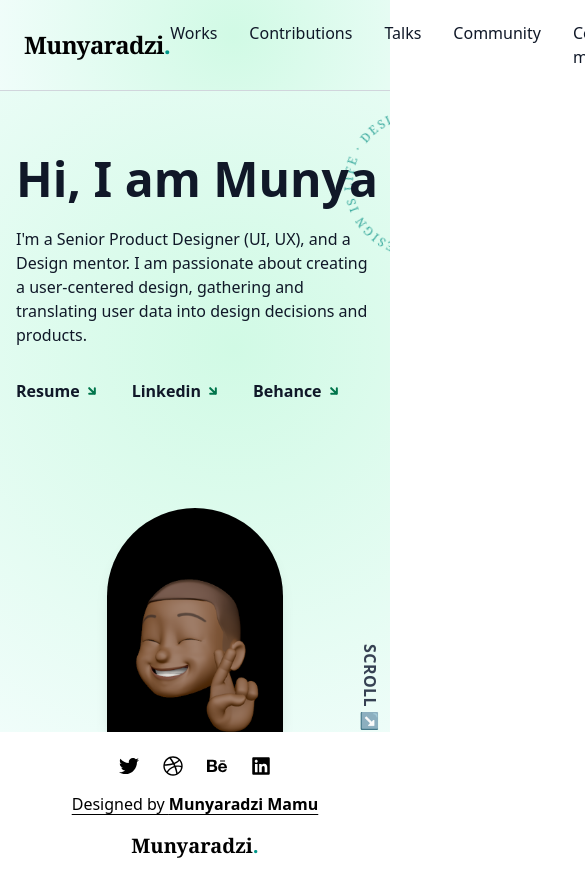
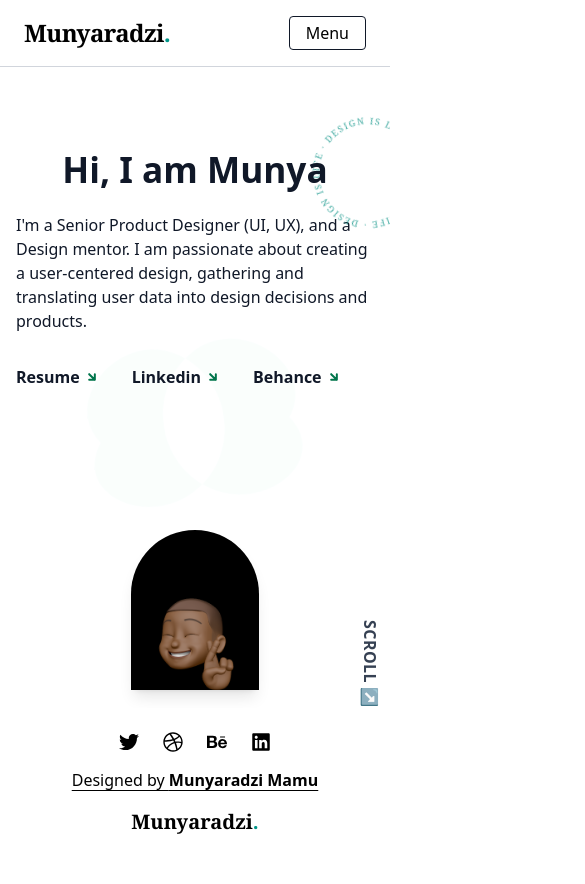
Before and after one commit to VincentMugondora/kayden-portfolio, a React (Vite) app: page / in a window 390 px wide. Shown: the top 884 px of the page, 585 px wide, since content can reach past the window. After the commit the page ends 860 px from the top, so only its background shows below. Built offline with nearby package versions, Linux system fonts and the light colour scheme.

Commit message:
Implement dark mode toggle in Navbar, enhance App layout with rotating background effect, and improve responsive styles in App.css and Home component

```diff
--- a/src/App.css
+++ b/src/App.css
@@ -122,3 +122,104 @@
 a:hover .arrow-rotate {
   transform: rotate(0deg);
 }
+
+.eight-shape-rotate {
+  animation: eight-spin 24s linear infinite;
+  transform-origin: 50% 50%;
+}
+
+@keyframes eight-spin {
+  0% { transform: rotate(0deg); }
+  100% { transform: rotate(360deg); }
+}
+
+@media (max-width: 768px) {
+  .circular-text-spin {
+    width: 120px !important;
+    height: 120px !important;
+  }
+  .main-content h1, .main-content .text-5xl {
+    font-size: 2.2rem !important;
+    line-height: 2.5rem !important;
+  }
+  .main-content p, .main-content .md\:text-xl {
+    font-size: 1rem !important;
+  }
+  .main-content .w-44, .main-content .md\:w-56 {
+    width: 8rem !important;
+  }
+  .main-content .h-56, .main-content .md\:h-72 {
+    height: 10rem !important;
+  }
+  .main-content .w-40, .main-content .md\:w-64 {
+    width: 6rem !important;
+  }
+  .main-content .h-40, .main-content .md\:h-64 {
+    height: 6rem !important;
+  }
+}
+
+@keyframes fade-in {
+  from { opacity: 0; transform: translateY(-10px); }
+  to { opacity: 1; transform: translateY(0); }
+}
+.animate-fade-in {
+  animation: fade-in 0.3s ease;
+}
+
+body.dark {
+  background: radial-gradient(circle at 60% 40%, #0f2221 0%, #18181b 100%) !important;
+  color: #fff !important;
+}
+body.dark .app-root,
+body.dark .main-content,
+body.dark section,
+body.dark nav,
+body.dark footer {
+  background: transparent !important;
+  color: #fff !important;
+}
+body.dark nav {
+  background: rgba(24, 24, 27, 0.95) !important;
+  border-color: #333 !important;
+}
+body.dark nav a,
+body.dark nav button {
+  color: #fff !important;
+}
+body.dark nav .text-gray-900 {
+  color: #fff !important;
+}
+body.dark nav .hover\:bg-gray-900:hover {
+  background-color: #fff !important;
+  color: #18181b !important;
+}
+/* Mobile menu dark styles */
+body.dark nav .bg-white {
+  background-color: rgba(24, 24, 27, 0.98) !important;
+}
+body.dark .main-content h1, body.dark .main-content .text-5xl {
+  color: #fff !important;
+}
+body.dark .main-content p, body.dark .main-content .md\:text-xl {
+  color: #e5e7eb !important;
+}
+body.dark .main-content a, body.dark .main-content .hover\:underline {
+  color: #fff !important;
+}
+body.dark .main-content .arrow-rotate {
+  color: #fff !important;
+}
+body.dark .eight-shape-rotate path {
+  fill: #0e9488 !important;
+  opacity: 0.25 !important;
+}
+body.dark .circular-text-spin text {
+  fill: #10b981 !important;
+}
+body.dark .w-44, body.dark .md\:w-56 {
+  background: #18181b !important;
+}
+body.dark .border-gray-900 {
+  border-color: #fff !important;
+}
--- a/src/App.jsx
+++ b/src/App.jsx
@@ -7,7 +7,15 @@ import Footer from './components/Footer';
 
 function App() {
   return (
-    <div className="app-root">
+    <div className="app-root relative overflow-hidden">
+      {/* Rotating Green Eight Shape */}
+      <div className="absolute inset-0 flex items-center justify-center pointer-events-none z-0">
+        <svg width="900" height="900" viewBox="0 0 900 900" className="eight-shape-rotate" style={{ opacity: 0.15 }}>
+          <path d="M450,230c-110-80-250,80-180,200s250,120,320,0-30-280-140-200zm0,440c-110,80-250-80-180-200s250-120,320,0-30,280-140,200z" fill="#10b981" />
+        </svg>
+      </div>
+      {/* Main Content */}
+      <div className="relative z-10">
         <Navbar />
         <div className="main-content">
           <Routes>
@@ -16,6 +24,7 @@ function App() {
         </div>
         <Footer />
       </div>
+    </div>
   )
 }
 
--- a/src/components/Footer.jsx
+++ b/src/components/Footer.jsx
@@ -2,7 +2,7 @@ import React from 'react';
 import { FaTwitter, FaDribbble, FaBehance, FaLinkedin } from 'react-icons/fa';
 
 const Footer = () => (
-  <footer className="w-full flex flex-col md:flex-row items-center justify-between px-4 md:px-8 py-6 bg-transparent font-sans text-black gap-4 md:gap-0">
+  <footer className="w-full flex flex-col md:flex-row items-center justify-between px-4 md:px-8 py-6 font-sans text-black gap-4 md:gap-0" style={{ background: 'rgba(255,255,255,0.85)' }}>
     <div className="flex gap-6 md:gap-8 text-xl md:text-2xl">
       <a href="#" aria-label="Twitter"><FaTwitter /></a>
       <a href="#" aria-label="Dribbble"><FaDribbble /></a>
--- a/src/components/Navbar.jsx
+++ b/src/components/Navbar.jsx
@@ -1,25 +1,56 @@
-import React from 'react';
+import React, { useState, useEffect } from 'react';
 
 const Navbar = () => {
+  const [menuOpen, setMenuOpen] = useState(false);
+  const [darkMode, setDarkMode] = useState(false);
+
+  useEffect(() => {
+    if (darkMode) {
+      document.body.classList.add('dark');
+    } else {
+      document.body.classList.remove('dark');
+    }
+  }, [darkMode]);
+
+  const handleToggleDark = () => setDarkMode((d) => !d);
+
   return (
-    <nav className="w-full border-b border-gray-300 px-6 py-4 font-serif flex items-center justify-between sticky top-0 z-30" style={{ background: 'radial-gradient(circle at 60% 40%, #d1fae5 0%, #f0fdfa 100%)' }}>
+    <nav className="w-full border-b border-gray-300 px-6 py-4 font-serif flex items-center justify-between sticky top-0 z-30 bg-opacity-85" style={{ background: 'rgba(255,255,255,0.85)' }}>
       {/* Logo */}
       <div className="text-2xl font-bold tracking-tight select-none">
         Munyaradzi<span className="text-teal-600">.</span>
       </div>
-      {/* Nav Links */}
-      <ul className="flex gap-8 text-base font-normal text-gray-900 font-sans mx-auto">
+      {/* Desktop Nav Links */}
+      <ul className="hidden md:flex gap-8 text-base font-normal text-gray-900 font-sans mx-auto">
         <li><a href="#" className="hover:underline underline-offset-4 transition">Works</a></li>
         <li><a href="#" className="hover:underline underline-offset-4 transition">Contributions</a></li>
         <li><a href="#" className="hover:underline underline-offset-4 transition">Talks</a></li>
         <li><a href="#" className="hover:underline underline-offset-4 transition">Community</a></li>
         <li><a href="#" className="hover:underline underline-offset-4 transition">Contact me</a></li>
       </ul>
-      {/* Resume Button & Theme Icon */}
-      <div className="flex items-center gap-4">
+      {/* Desktop Resume & Theme Icon */}
+      <div className="hidden md:flex items-center gap-4">
         <button className="border border-gray-900 px-4 py-1 rounded hover:bg-gray-900 hover:text-white transition font-sans text-base font-medium focus:outline-none focus:ring-2 focus:ring-teal-500">My Resume</button>
-        <span className="text-2xl cursor-pointer" title="Toggle dark mode">🌙</span>
+        <span className="text-2xl cursor-pointer" title="Toggle dark mode" onClick={handleToggleDark}>{darkMode ? '☀️' : '🌙'}</span>
       </div>
+      {/* Mobile Menu Button */}
+      <button className="md:hidden border border-gray-900 px-4 py-1 rounded font-sans text-base font-medium flex items-center gap-2" onClick={() => setMenuOpen(!menuOpen)}>
+        Menu
+      </button>
+      {/* Mobile Dropdown */}
+      {menuOpen && (
+        <div className="absolute top-full left-0 w-full bg-white bg-opacity-95 shadow-lg flex flex-col items-center py-4 z-40 md:hidden animate-fade-in">
+          <ul className="flex flex-col gap-4 text-base font-normal text-gray-900 font-sans">
+            <li><a href="#" className="hover:underline underline-offset-4 transition" onClick={() => setMenuOpen(false)}>Works</a></li>
+            <li><a href="#" className="hover:underline underline-offset-4 transition" onClick={() => setMenuOpen(false)}>Contributions</a></li>
+            <li><a href="#" className="hover:underline underline-offset-4 transition" onClick={() => setMenuOpen(false)}>Talks</a></li>
+            <li><a href="#" className="hover:underline underline-offset-4 transition" onClick={() => setMenuOpen(false)}>Community</a></li>
+            <li><a href="#" className="hover:underline underline-offset-4 transition" onClick={() => setMenuOpen(false)}>Contact me</a></li>
+          </ul>
+          <button className="mt-4 border border-gray-900 px-4 py-1 rounded hover:bg-gray-900 hover:text-white transition font-sans text-base font-medium focus:outline-none focus:ring-2 focus:ring-teal-500">My Resume</button>
+          <span className="mt-4 text-2xl cursor-pointer" title="Toggle dark mode" onClick={handleToggleDark}>{darkMode ? '☀️' : '🌙'}</span>
+        </div>
+      )}
     </nav>
   );
 };
--- a/src/pages/Home.jsx
+++ b/src/pages/Home.jsx
@@ -17,7 +17,7 @@ const CircularText = () => (
 
 const Home = () => {
   return (
-    <section className="min-h-[76vh] bg-[radial-gradient(circle_at_60%_40%,#d1fae5_0%,#f0fdfa_100%)] text-gray-900 font-poppins flex flex-col justify-center px-4 md:px-20 lg:flex-row relative overflow-x-hidden">
+    <section className="min-h-[76vh] text-gray-900 font-poppins flex flex-col justify-center px-4 md:px-20 lg:flex-row relative overflow-x-hidden" style={{ background: 'rgba(255,255,255,0.85)' }}>
       {/* Left Content */}
       <div className="flex-1 flex flex-col justify-center py-16 md:py-24 z-10">
         <div className="relative w-fit mx-auto lg:mx-0 mb-4 flex items-center justify-center" style={{minWidth: 'max-content'}}>
```
Lines whose indentation alone changed are shown as unchanged.
